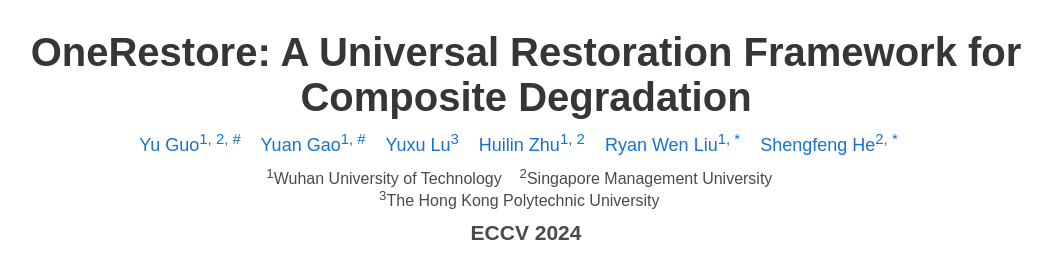
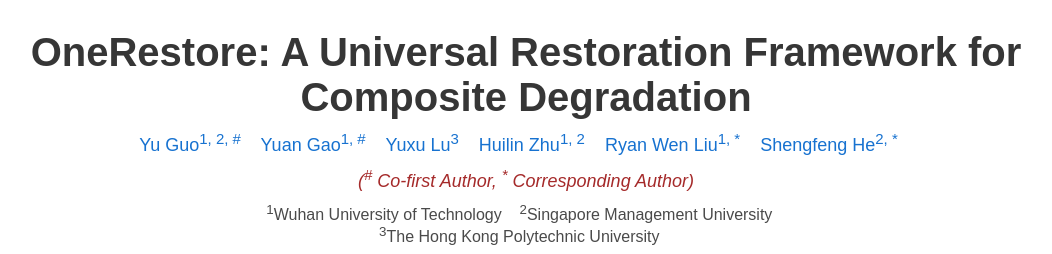
Before and after one commit to gy65896/yuguo.github.io, a plain HTML site: page projects/OneRestore/index.html in a window 1280 px wide. Shown: the top 254 px of the page, without its empty margins (114-1166 px from the left). Drawn offline with nearby package versions, Linux system fonts and the light colour scheme; some packages are replaced by stand-ins of ours; a web font is replaced by a local one.

Commit message:
Update index.html

```diff
--- a/projects/OneRestore/index.html
+++ b/projects/OneRestore/index.html
@@ -87,6 +87,9 @@
                 <a href="https://scholar.google.com.hk/citations?hl=zh-CN&user=fluPrxcAAAAJ">Huilin Zhu</a><sup>1, 2</sup>&nbsp;&nbsp;&nbsp;
                 <a href="http://mipc.whut.edu.cn/index.html">Ryan Wen Liu</a><sup>1, *</sup>&nbsp;&nbsp;&nbsp;
                 <a href="http://www.shengfenghe.com/">Shengfeng He</a><sup>2, *</sup>&nbsp;&nbsp;&nbsp;
+            </div>
+            <div id="remark-list">
+                (<sup>#</sup> Co-first Author, <sup>*</sup> Corresponding Author)
             </div>
             <div id="institution-list">
                 <sup>1</sup>Wuhan University of Technology&nbsp;&nbsp;&nbsp;
```
